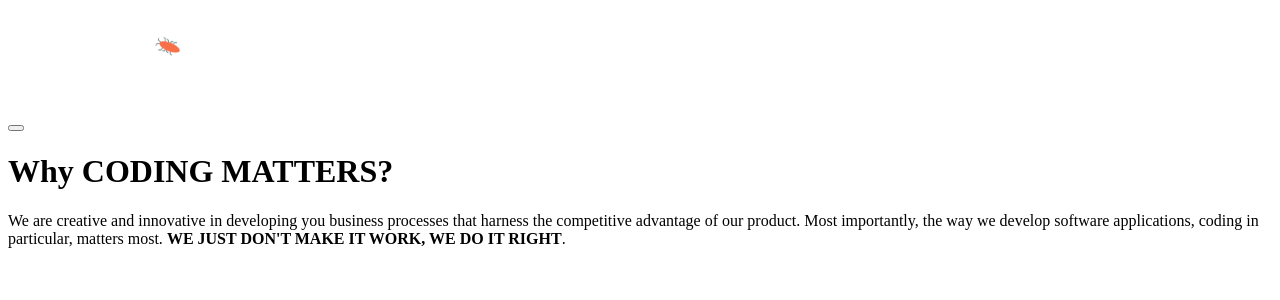
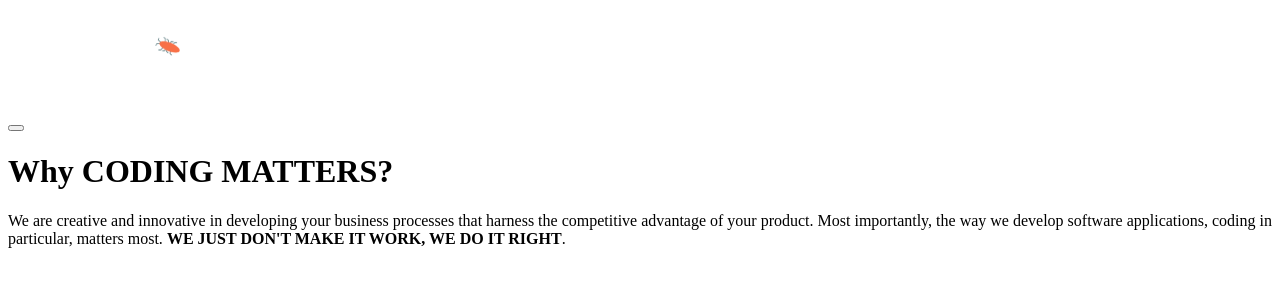
Before and after one commit to CodingMatters/OfficialSite, a PHP site: template module/Site/view/layout/single-layout.phtml in a window 1280 px wide. Shown: the top 300 px of the page. Run offline with PHP 8.4, Linux system fonts and the light colour scheme; the template is opened without the code that fills it, so the values that code supplies are empty.

Commit message:
fixed grammar

```diff
--- a/module/Site/view/layout/single-layout.phtml
+++ b/module/Site/view/layout/single-layout.phtml
@@ -78,7 +78,7 @@
                     <div class="row">
                         <div class="col-md-8">
                             <h1 class="brand-heading">Why <strong>CODING MATTERS&#63</strong></h1>
-                            <p class="intro-text">We are creative and innovative in developing you business processes that harness the competitive advantage of our product. Most importantly, the way we develop software applications, coding in particular, matters most. <strong>WE JUST DON'T MAKE IT WORK, WE DO IT RIGHT</strong>.</p>
+                            <p class="intro-text">We are creative and innovative in developing your business processes that harness the competitive advantage of your product. Most importantly, the way we develop software applications, coding in particular, matters most. <strong>WE JUST DON'T MAKE IT WORK, WE DO IT RIGHT</strong>.</p>
                         </div>
                     </div>
                 </div>
```
